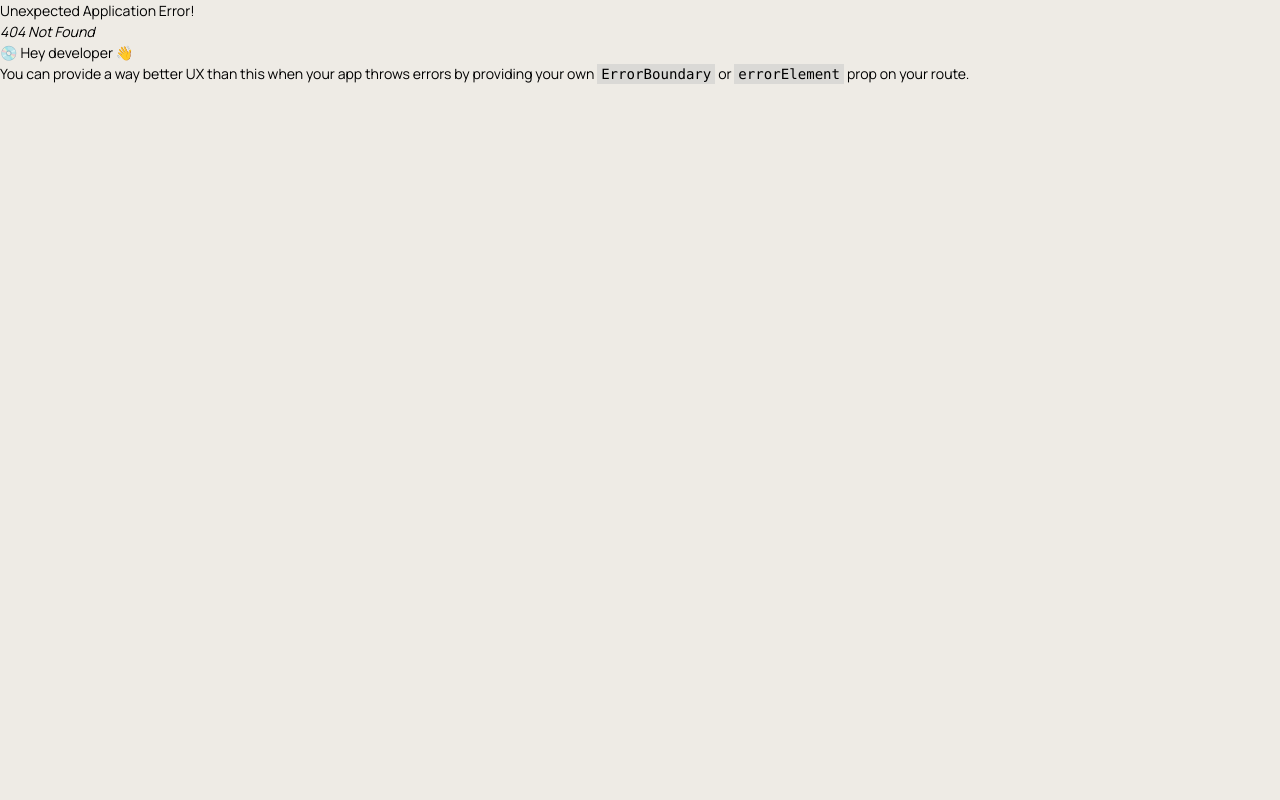
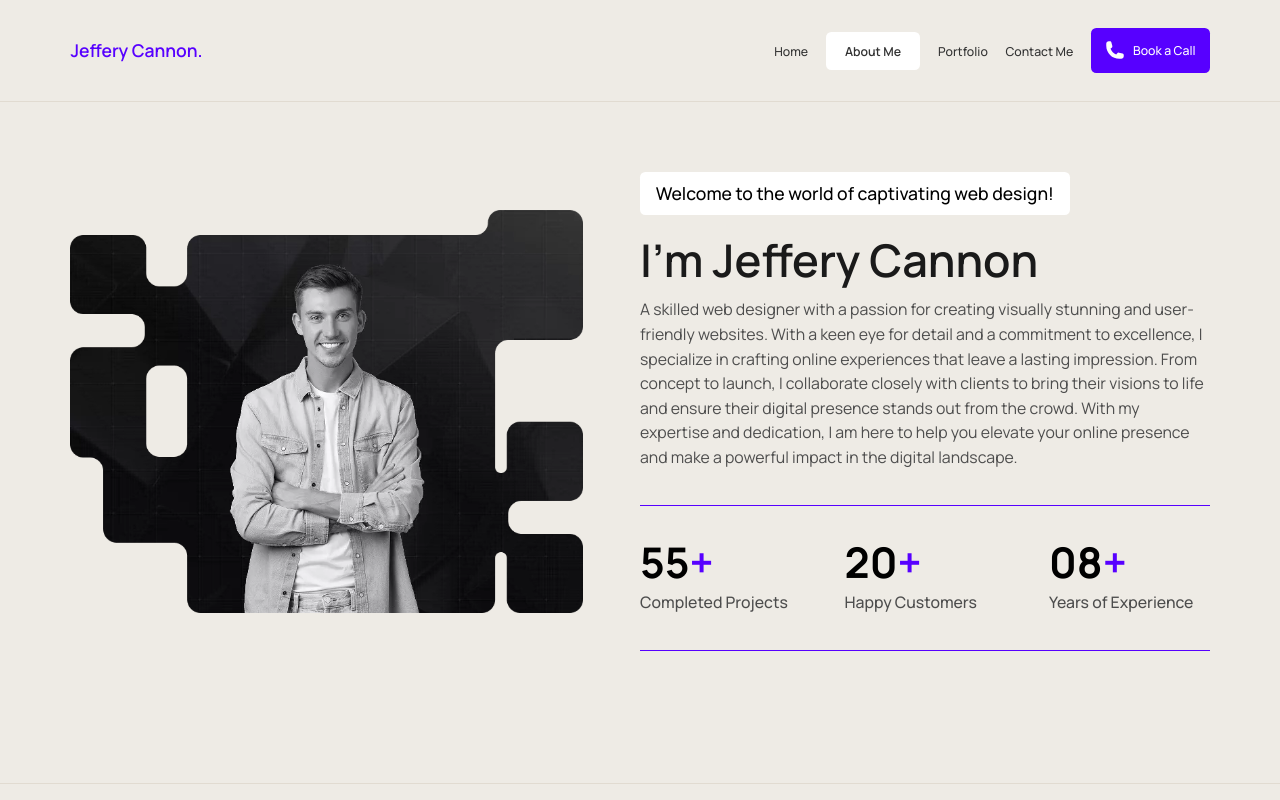
Before and after one commit to hakhan1999/Mohsin-Portfolio, a React (Vite) app: page /about-me in a window 1280 px wide. Before the commit this address had no page. Shown: the top 800 px of the page. Built offline with nearby package versions, Linux system fonts and the light colour scheme.

Commit message:
about us section completed about us page

```diff
--- a/src/components/Header.jsx
+++ b/src/components/Header.jsx
@@ -9,7 +9,7 @@ const navItems = [
   {
     id: 2,
     name: "About Me",
-    path: "/about-us",
+    path: "/about-me",
   },
   {
     id: 3,
@@ -19,7 +19,7 @@ const navItems = [
   {
     id: 4,
     name: "Contact Me",
-    path: "/contact-us",
+    path: "/contact-me",
   },
   {
     id: 5,
--- /dev/null
+++ b/src/components/about/PersonalDetails.jsx
@@ -0,0 +1,55 @@
+const PersonalDetails = () => {
+  return (
+    <section className="about-section container bottom-padded pt-20 flex justify-between">
+      <div className="col-1 w-[45%]">
+        <img
+          className="w-full"
+          src="src/assets/images/aboutImage.webp"
+          alt="About Image"
+        />
+      </div>
+      <div className="col-2 w-[50%]">
+        <div className="top">
+          <p className="text-xl font-medium py-2.5 px-4.5 rounded-md bg-white w-fit mb-5">
+            Welcome to the world of captivating web design!
+          </p>
+          <h1 className="text-dark text-[3.2rem] font-semibold leading-tight">
+            I'm Jeffery Cannon
+          </h1>
+          <p className="text-lg mt-2.5 mb-10 text-grey">
+            A skilled web designer with a passion for creating visually stunning
+            and user-friendly websites. With a keen eye for detail and a
+            commitment to excellence, I specialize in crafting online
+            experiences that leave a lasting impression. From concept to launch,
+            I collaborate closely with clients to bring their visions to life
+            and ensure their digital presence stands out from the crowd. With my
+            expertise and dedication, I am here to help you elevate your online
+            presence and make a powerful impact in the digital landscape.
+          </p>
+        </div>
+        <div className="bottom flex items-center border-b border-t border-primary py-10 mt-10 gap-12.5">
+          <div className="counter w-[33.33%]">
+            <h2 className="text-5xl font-bold">
+              55<span className="text-primary">+</span>
+            </h2>
+            <p className="text-lg mt-2 text-grey font-medium">Completed Projects</p>
+          </div>
+          <div className="counter w-[33.33%]">
+            <h2 className="text-5xl font-bold">
+              20<span className="text-primary">+</span>
+            </h2>
+            <p className="text-lg mt-2 text-grey font-medium">Happy Customers</p>
+          </div>
+          <div className="counter w-[33.33%]">
+            <h2 className="text-5xl font-bold">
+              08<span className="text-primary">+</span>
+            </h2>
+            <p className="text-lg mt-2 text-grey font-medium">Years of Experience</p>
+          </div>
+        </div>
+      </div>
+    </section>
+  );
+};
+
+export default PersonalDetails;
--- /dev/null
+++ b/src/pages/About.jsx
@@ -0,0 +1,11 @@
+import PersonalDetails from "../components/about/PersonalDetails";
+
+const AboutUs = () => {
+  return (
+    <>
+      <PersonalDetails />
+    </>
+  );
+};
+
+export default AboutUs;
--- a/src/pages/AboutUs.jsx
+++ /dev/null
@@ -1,11 +0,0 @@
-import React from 'react'
-
-const AboutUs = () => {
-  return (
-    <div>
-      About Us
-    </div>
-  )
-}
-
-export default AboutUs
```
Also changed, not shown: src/main.jsx (+6 -6 lines), src/assets/images/aboutImage.webp (added), src/pages/Contact.jsx (renamed from src/pages/ContactUs.jsx).
